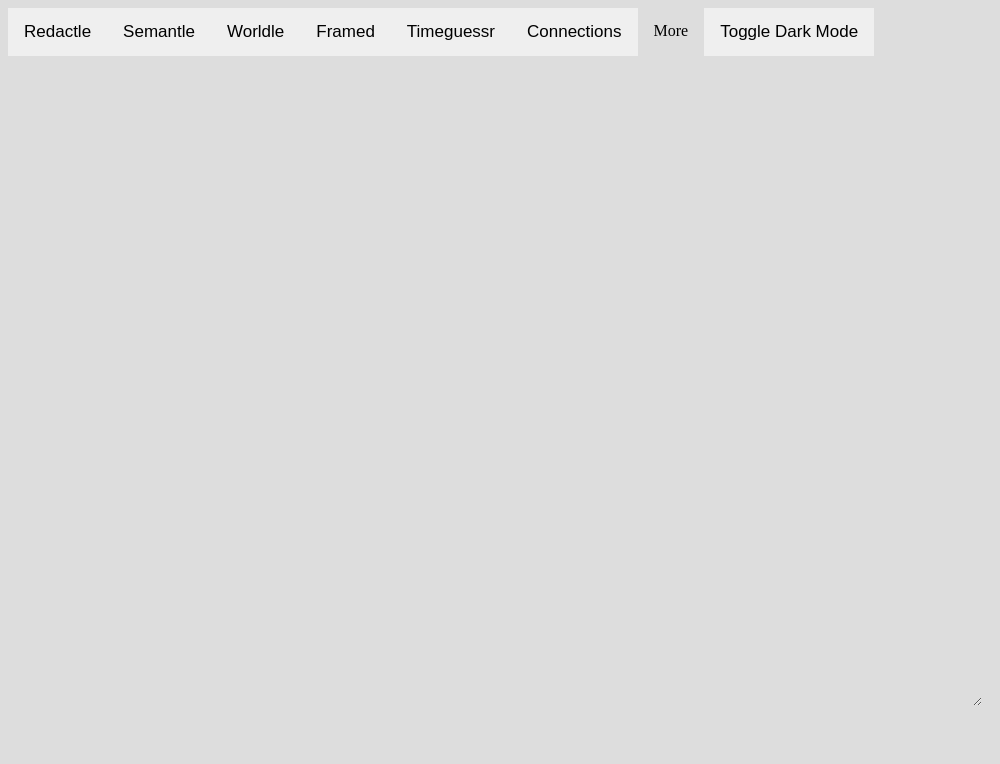
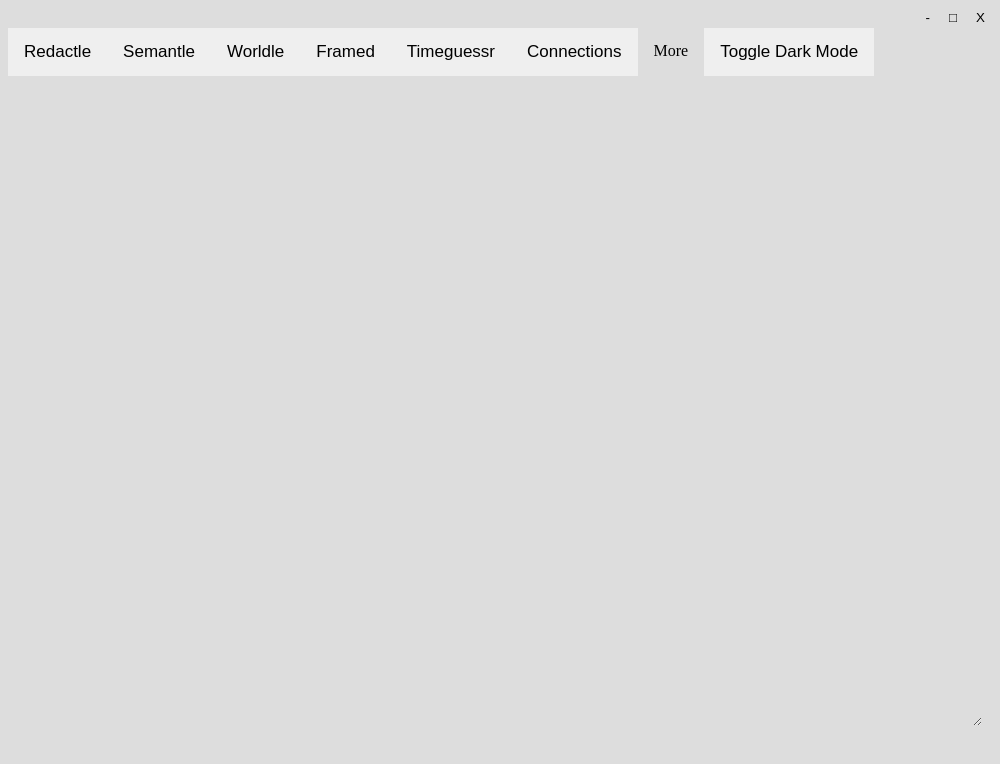
Before and after one commit to bryancramsey/plaily, an Electron app: page src/index.html in a window 1000 px wide. Drawn offline with Linux system fonts and the light colour scheme.

Commit message:
altered title bar

```diff
--- a/preload.js
+++ b/preload.js
@@ -2,4 +2,7 @@
 
 contextBridge.exposeInMainWorld('api', {
   toggleDark: () => ipcRenderer.invoke('dark-mode:toggle'),
+  minimize: () => ipcRenderer.invoke('minimize'),
+  maximize: () => ipcRenderer.invoke('maximize'),
+  close: () => ipcRenderer.invoke('close'),
 });
--- a/src/index.html
+++ b/src/index.html
@@ -7,6 +7,17 @@
     <link rel="stylesheet" type="text/css" href="./styles.css">
 </head>
 <body>
+  <div class="title-bar">
+    <div class="drag-bar">
+      <img>
+    </div>
+    <div class="title-bar-buttons">
+      <button id="minimizebtn" class="minimizebtn">-</button>
+      <button id="maximizebtn" class="maximizebtn">□</button>
+      <button id="exitbtn" class="exitbtn">X</button>
+    </div>
+
+  </div>
   <div class="navbar">
     <button id="redactle">Redactle</button>
     <button id="semantle">Semantle</button>
--- a/src/renderer.js
+++ b/src/renderer.js
@@ -4,6 +4,18 @@
     const isDarkMode = await window.api.toggleDark()
     document.getElementById('theme-source').innerHTML = isDarkMode ? 'Dark' : 'Light'
 });
+
+document.getElementById('minimizebtn').addEventListener('click', async () => {
+    window.api.minimize()
+})
+
+document.getElementById('maximizebtn').addEventListener('click', async () => {
+    window.api.maximize()
+})
+
+document.getElementById('exitbtn').addEventListener('click', async () => {
+    window.api.close()
+})
 
 document.getElementById('redactle').addEventListener('click', async () => {
     game.src = 'https://redactle.net/'
--- a/src/styles.css
+++ b/src/styles.css
@@ -75,6 +75,64 @@
     }
   }
 
+body::-webkit-scrollbar, webview::-webkit-scrollbar {
+  width: 10px;
+}
+
+body::-webkit-scrollbar-track, webview::-webkit-scrollbar-track {
+  background: inherit;
+}
+
+body::-webkit-scrollbar-thumb, webview::-webkit-scrollbar-thumb {
+  background: #555;
+  border-radius: 5px;
+}
+
+body::-webkit-scrollbar-thumb:hover, webview::-webkit-scrollbar-thumb:hover {
+  background: #292929;
+}
+
+.title-bar {
+  display: flex;
+  flex-direction: row;
+  width: 100%;
+  height: 20px;
+  align-items: center;
+}
+
+.drag-bar {
+  -webkit-app-region: drag;
+  -webkit-user-select: none;
+  display: flex;
+  width: 90%;
+  height: 20px;
+  flex-direction: row;
+  align-items: center;
+}
+
+.title-bar-buttons {
+  position: absolute;
+  top: 5px;
+  right: 10px;
+}
+
+.title-bar-buttons button {
+  background: none;
+  border: none;
+  cursor: pointer;
+  padding: 5px;
+  margin-left: 5px;
+  outline: none;
+}
+
+.title-bar-buttons button:hover {
+  background-color: #ddd;
+}
+
+.exitbtn {
+  background-image: url('./icons/icons8-close-window-50.png');
+}
+
 .navbar {
     overflow: hidden;
 }
```
Also changed, not shown: main.js (+29 -1 lines).
